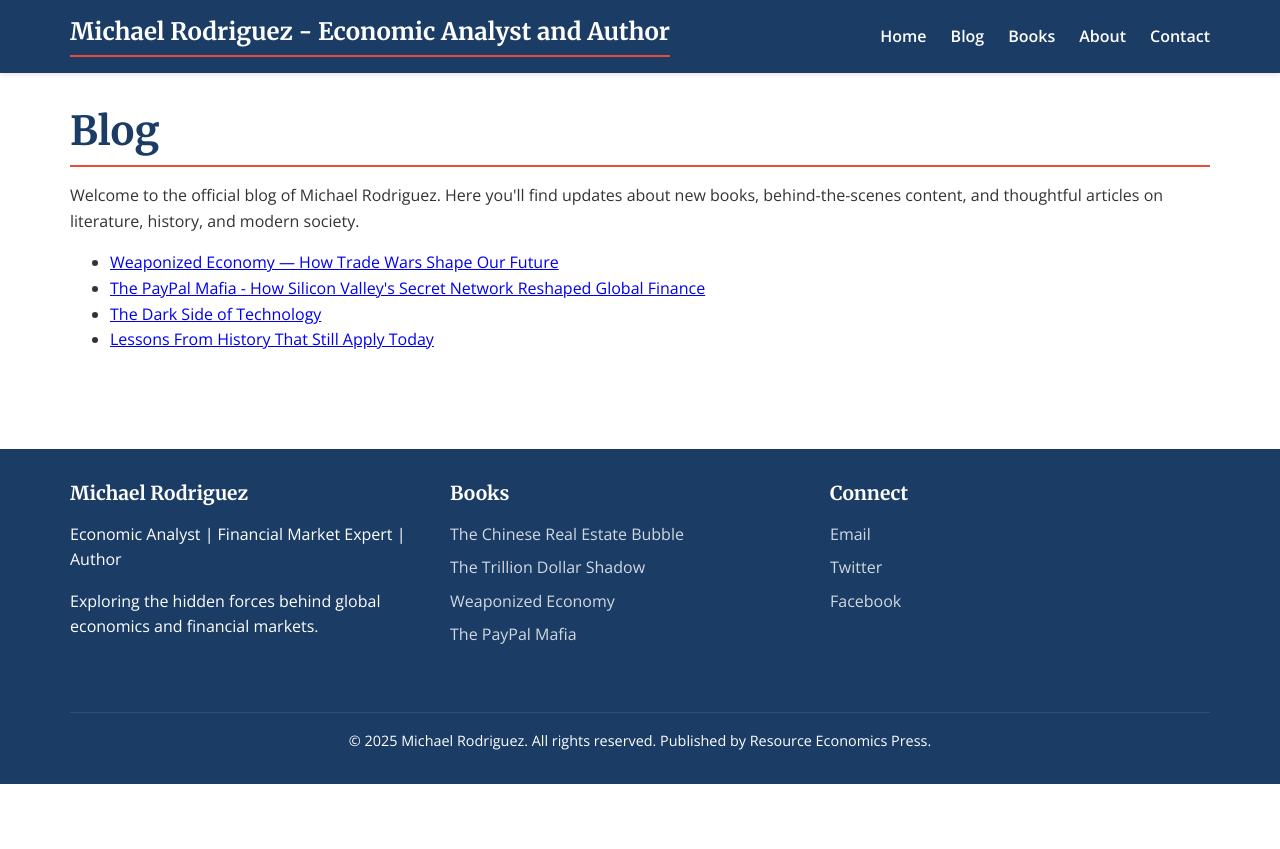
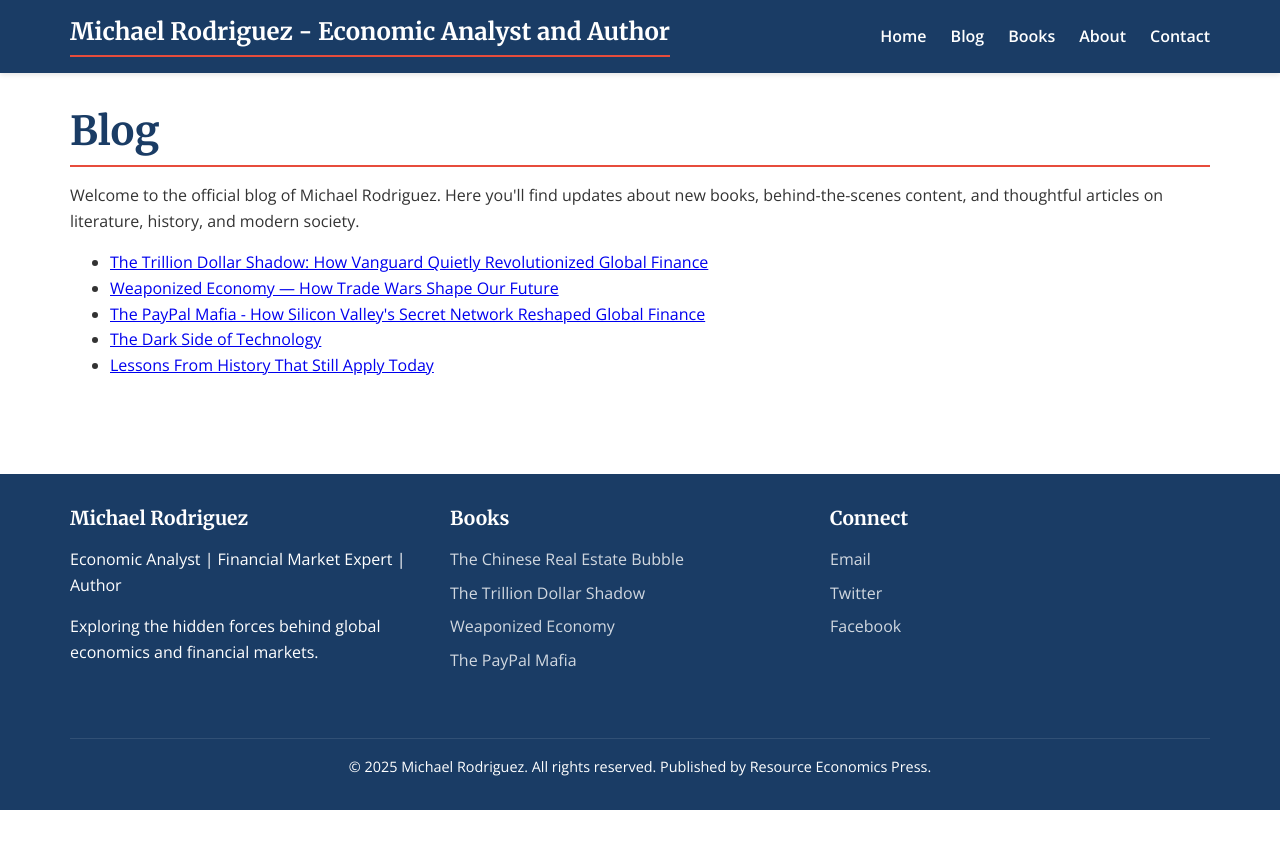
Before and after one commit to Zews123/michael-rodriguez-books, a Jekyll site: the page built from blog.md, in a window 1280 px wide. Shown: the top 849 px of the page. Built offline with Jekyll 4.4.1, drawn with Linux system fonts in a browser that asks for light colours.

Commit message:
Update blog.md

```diff
--- a/blog.md
+++ b/blog.md
@@ -9,6 +9,7 @@ description: Explore insightful articles, book updates, and author news by Micha
 <p>Welcome to the official blog of Michael Rodriguez. Here you'll find updates about new books, behind-the-scenes content, and thoughtful articles on literature, history, and modern society.</p>
 
 <ul>
+  <li><a href="/michael-rodriguez-books/blog/the-trillion-dollar-shadow-how-vanguard-quietly-revolutionized-global-finance.html">The Trillion Dollar Shadow: How Vanguard Quietly Revolutionized Global Finance</a></li>
   <li><a href="/michael-rodriguez-books/blog/weaponized-economy.html">Weaponized Economy — How Trade Wars Shape Our Future</a></li>
   <li><a href="/michael-rodriguez-books/blog/the-paypal-mafia.html">The PayPal Mafia - How Silicon Valley's Secret Network Reshaped Global Finance</a></li>
   <li><a href="/michael-rodriguez-books/blog/the-dark-side-of-technology.html">The Dark Side of Technology</a></li>
```
